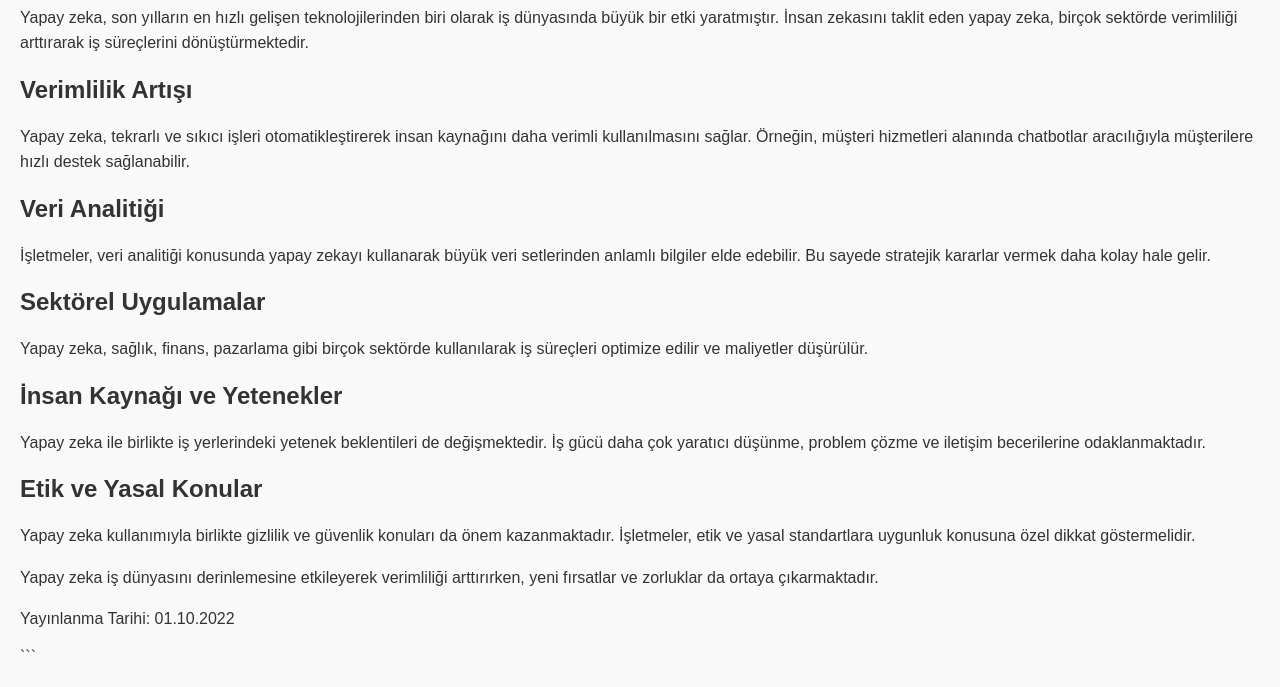
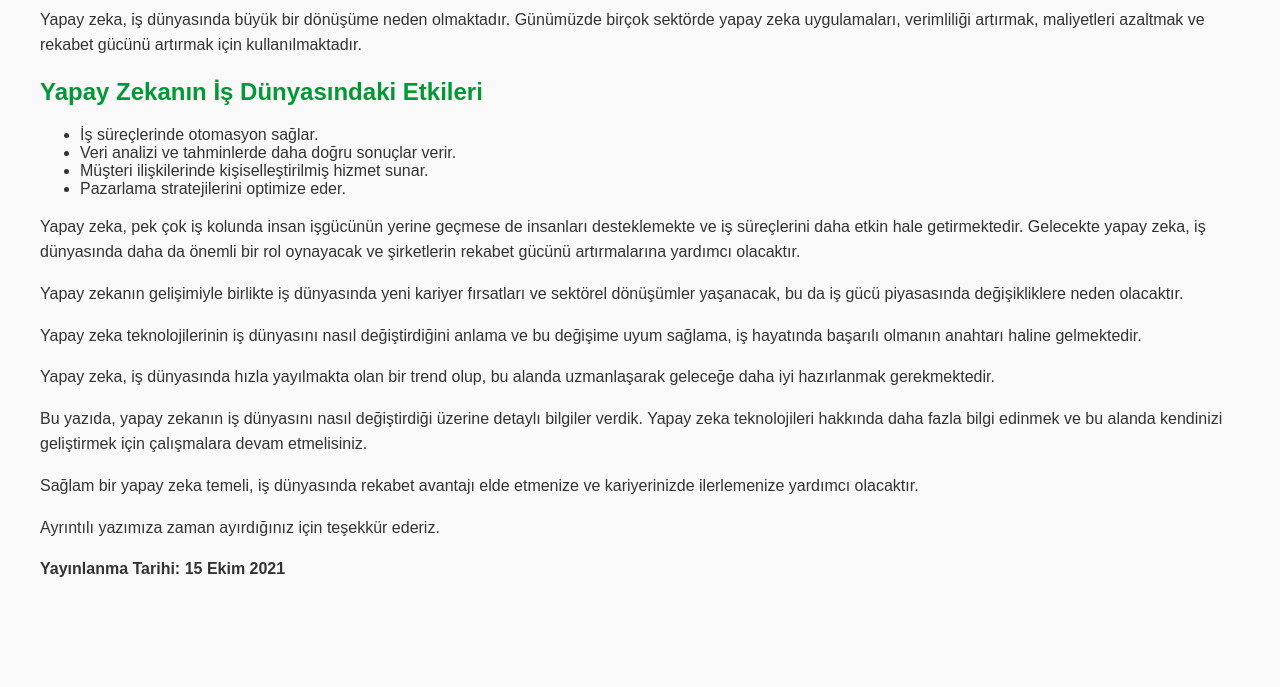
Before and after one commit to itfaiyeci/cv-olusturucu, a plain HTML site: page yapay-zeka-is-dunyasini-nasil-degistiriyor.html in a window 1280 px wide. Shown: the part 113-800 px from the top of the page. Drawn offline with Linux system fonts and the light colour scheme.

Commit message:
Yeni blog yazısı: Yapay zeka iş dünyasını nasıl değiştiriyor?

````diff
--- a/yapay-zeka-is-dunyasini-nasil-degistiriyor.html
+++ b/yapay-zeka-is-dunyasini-nasil-degistiriyor.html
@@ -1,11 +1,10 @@
-```html
 <!DOCTYPE html>
 <html lang='tr'>
 <head>
     <meta charset='UTF-8'>
     <meta name='viewport' content='width=device-width, initial-scale=1.0'>
-    <meta name='description' content='Yapay zeka iş dünyasını nasıl değiştiriyor?'>
-    <meta name='keywords' content='yapay zeka, iş dünyası, teknoloji'>
+    <meta name='description' content='Yapay zekanın iş dünyasındaki etkileri'>
+    <meta name='keywords' content='yapay zeka, iş dünyası, teknoloji, otomasyon'>
     <title>Yapay Zeka İş Dünyasını Nasıl Değiştiriyor?</title>
     <style>
         body {
@@ -13,44 +12,36 @@
             color: #333;
             background-color: #f9f9f9;
             padding: 20px;
-            margin: 0;
+            margin: 20px;
         }
         h1 {
-            color: #333;
+            color: #006699;
         }
         p {
             line-height: 1.6;
+        }
+        h2 {
+            color: #009933;
         }
     </style>
 </head>
 <body>
     <h1>Yapay Zeka İş Dünyasını Nasıl Değiştiriyor?</h1>
-
-    <p>Yapay zeka, son yılların en hızlı gelişen teknolojilerinden biri olarak iş dünyasında büyük bir etki yaratmıştır.
-       İnsan zekasını taklit eden yapay zeka, birçok sektörde verimliliği arttırarak iş süreçlerini dönüştürmektedir.</p>
-
-    <h2>Verimlilik Artışı</h2>
-    <p>Yapay zeka, tekrarlı ve sıkıcı işleri otomatikleştirerek insan kaynağını daha verimli kullanılmasını sağlar.
-       Örneğin, müşteri hizmetleri alanında chatbotlar aracılığıyla müşterilere hızlı destek sağlanabilir.</p>
-
-    <h2>Veri Analitiği</h2>
-    <p>İşletmeler, veri analitiği konusunda yapay zekayı kullanarak büyük veri setlerinden anlamlı bilgiler elde edebilir.
-       Bu sayede stratejik kararlar vermek daha kolay hale gelir.</p>
-
-    <h2>Sektörel Uygulamalar</h2>
-    <p>Yapay zeka, sağlık, finans, pazarlama gibi birçok sektörde kullanılarak iş süreçleri optimize edilir ve maliyetler düşürülür.</p>
-
-    <h2>İnsan Kaynağı ve Yetenekler</h2>
-    <p>Yapay zeka ile birlikte iş yerlerindeki yetenek beklentileri de değişmektedir.
-       İş gücü daha çok yaratıcı düşünme, problem çözme ve iletişim becerilerine odaklanmaktadır.</p>
-
-    <h2>Etik ve Yasal Konular</h2>
-    <p>Yapay zeka kullanımıyla birlikte gizlilik ve güvenlik konuları da önem kazanmaktadır.
-       İşletmeler, etik ve yasal standartlara uygunluk konusuna özel dikkat göstermelidir.</p>
-
-    <p>Yapay zeka iş dünyasını derinlemesine etkileyerek verimliliği arttırırken, yeni fırsatlar ve zorluklar da ortaya çıkarmaktadır.</p>
-
-    <p>Yayınlanma Tarihi: 01.10.2022</p>
+    <p>Yapay zeka, iş dünyasında büyük bir dönüşüme neden olmaktadır. Günümüzde birçok sektörde yapay zeka uygulamaları, verimliliği artırmak, maliyetleri azaltmak ve rekabet gücünü artırmak için kullanılmaktadır.</p>
+    <h2>Yapay Zekanın İş Dünyasındaki Etkileri</h2>
+    <ul>
+        <li>İş süreçlerinde otomasyon sağlar.</li>
+        <li>Veri analizi ve tahminlerde daha doğru sonuçlar verir.</li>
+        <li>Müşteri ilişkilerinde kişiselleştirilmiş hizmet sunar.</li>
+        <li>Pazarlama stratejilerini optimize eder.</li>
+    </ul>
+    <p>Yapay zeka, pek çok iş kolunda insan işgücünün yerine geçmese de insanları desteklemekte ve iş süreçlerini daha etkin hale getirmektedir. Gelecekte yapay zeka, iş dünyasında daha da önemli bir rol oynayacak ve şirketlerin rekabet gücünü artırmalarına yardımcı olacaktır.</p>
+    <p>Yapay zekanın gelişimiyle birlikte iş dünyasında yeni kariyer fırsatları ve sektörel dönüşümler yaşanacak, bu da iş gücü piyasasında değişikliklere neden olacaktır.</p>
+    <p>Yapay zeka teknolojilerinin iş dünyasını nasıl değiştirdiğini anlama ve bu değişime uyum sağlama, iş hayatında başarılı olmanın anahtarı haline gelmektedir.</p>
+    <p>Yapay zeka, iş dünyasında hızla yayılmakta olan bir trend olup, bu alanda uzmanlaşarak geleceğe daha iyi hazırlanmak gerekmektedir.</p>
+    <p>Bu yazıda, yapay zekanın iş dünyasını nasıl değiştirdiği üzerine detaylı bilgiler verdik. Yapay zeka teknolojileri hakkında daha fazla bilgi edinmek ve bu alanda kendinizi geliştirmek için çalışmalara devam etmelisiniz.</p>
+    <p>Sağlam bir yapay zeka temeli, iş dünyasında rekabet avantajı elde etmenize ve kariyerinizde ilerlemenize yardımcı olacaktır.</p>
+    <p>Ayrıntılı yazımıza zaman ayırdığınız için teşekkür ederiz.</p>
+    <p><strong>Yayınlanma Tarihi: 15 Ekim 2021</strong></p>
 </body>
 </html>
-```
````
